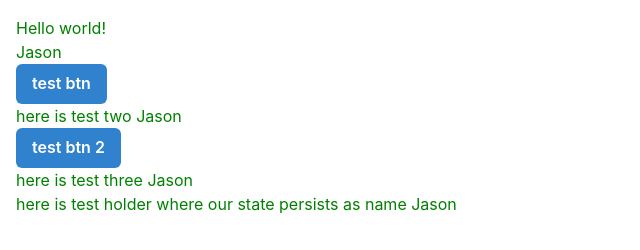
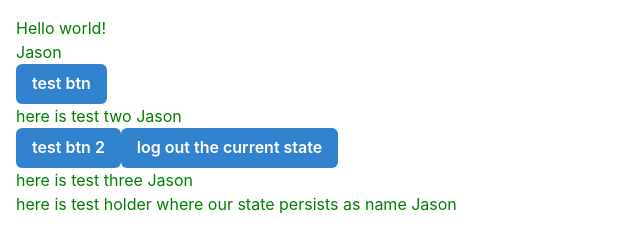
Before and after one commit to schmitty890/gatsby-chakra-test, a Gatsby site: page / in a window 1280 px wide. Shown: the whole page, without its empty margins (0-640 px from the left). Built offline with nearby package versions, Linux system fonts and the light colour scheme; Gatsby itself is replaced by a stand-in of ours; no server answers.

Commit message:
loggin state button to see state

```diff
--- a/src/components/testTwo/testTwo.js
+++ b/src/components/testTwo/testTwo.js
@@ -36,16 +36,21 @@ class TestTwo extends Component {
     testInsideComponent()
   }
 
+  logState = (e, logOutTheState) => {
+    logOutTheState()
+  }
+
   render() {
     // const queryResults = searchQuery === "" ? bookList : searchResults
     return (
       <UserContext.Consumer>
-        {({user, testInsideComponent}) =>
+        {({user, testInsideComponent, logOutTheState}) =>
         <div>
           <div>
             here is test two {user}
           </div>
           <Button colorScheme="blue" onClick={e => this.testItOut(e, testInsideComponent)}>test btn 2</Button>
+          <Button colorScheme="blue" onClick={e => this.logState(e, logOutTheState)}>log out the current state</Button>
         </div>
         }
       </UserContext.Consumer>
--- a/src/pages/index.js
+++ b/src/pages/index.js
@@ -34,13 +34,18 @@ class Home extends Component {
     console.log('using within func in component')
   }
 
+  logOutTheState = () => {
+    console.log(this.state)
+  }
+
   render() {
     return (
       <ChakraProvider>
         <UserContext.Provider value={{
           user: this.state.currentUser,
           changeCurrentUser: this.changeCurrentUser,
-          testInsideComponent: this.testInsideComponent
+          testInsideComponent: this.testInsideComponent,
+          logOutTheState: this.logOutTheState
           }
         }>
           <Box bg="" w="100%" p={4} color="green">
```
